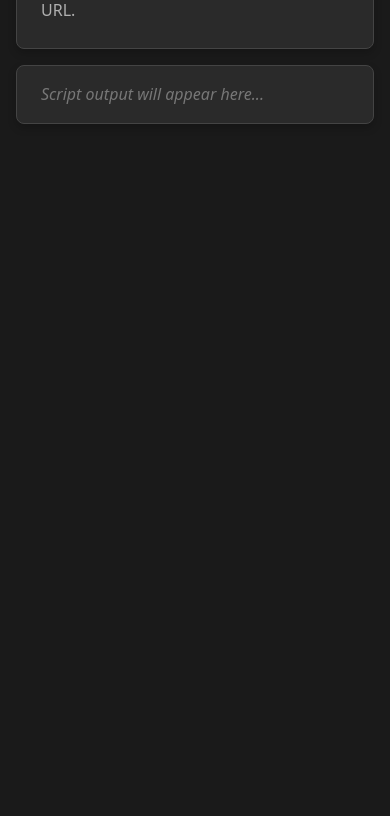
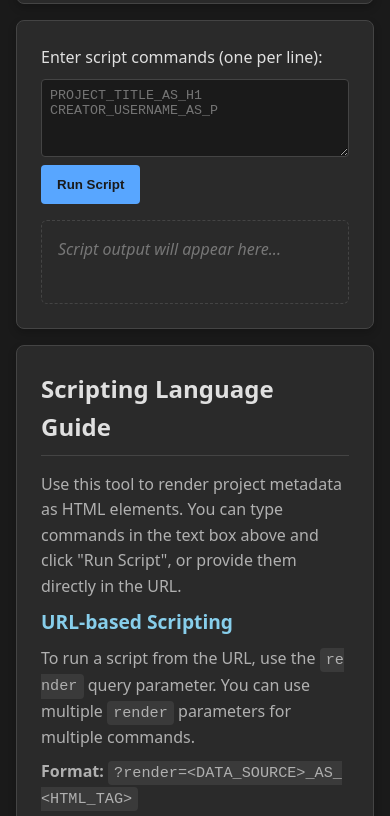
Before and after one commit to websimapi/websim-websim-script-runner, a plain HTML site: page index.html in a window 390 px wide. Shown: the part 162-978 px from the top of the page. Before the commit the page ends 844 px from the top, so only its background shows below. Drawn offline with Linux system fonts and the light colour scheme.

Commit message:
v2: Let's make the user interface more mobile compatible and easier to use. Go ahead and document all of the scripting language and how the code would be formatted so that I can easily see and reference the documentation and examples

```diff
--- a/index.html
+++ b/index.html
@@ -18,9 +18,49 @@
 <body>
     <header>
         <h1>WebSim Script Runner</h1>
-        <p>This page runs scripts provided in the URL. Try adding <code>?render=PROJECT_TITLE_AS_H1</code> to the URL.</p>
     </header>
-    <main id="output"></main>
+
+    <main>
+        <div id="editor-container">
+            <label for="script-input">Enter script commands (one per line):</label>
+            <textarea id="script-input" rows="4" placeholder="PROJECT_TITLE_AS_H1&#10;CREATOR_USERNAME_AS_P"></textarea>
+            <button id="run-button">Run Script</button>
+        </div>
+        <div id="output"></div>
+    </main>
+
+    <section id="documentation">
+        <h2>Scripting Language Guide</h2>
+        <p>Use this tool to render project metadata as HTML elements. You can type commands in the text box above and click "Run Script", or provide them directly in the URL.</p>
+
+        <h3>URL-based Scripting</h3>
+        <p>To run a script from the URL, use the <code>render</code> query parameter. You can use multiple <code>render</code> parameters for multiple commands.</p>
+        <p><strong>Format:</strong> <code>?render=&lt;DATA_SOURCE&gt;_AS_&lt;HTML_TAG&gt;</code></p>
+        <p><strong>Example:</strong> <a href="?render=PROJECT_TITLE_AS_H1&render=CREATOR_USERNAME_AS_P"><code>?render=PROJECT_TITLE_AS_H1&render=CREATOR_USERNAME_AS_P</code></a></p>
+
+        <h3>Available Data Sources</h3>
+        <ul>
+            <li><code>PROJECT_TITLE</code>: The title of the current project.</li>
+            <li><code>PROJECT_DESCRIPTION</code>: The description of the current project.</li>
+            <li><code>CREATOR_USERNAME</code>: The username of the project creator.</li>
+        </ul>
+
+        <h3>Available HTML Tags</h3>
+        <ul>
+            <li><code>H1</code>, <code>H2</code>: Heading elements.</li>
+            <li><code>P</code>: Paragraph element.</li>
+            <li><code>DIV</code>: Division (container) element.</li>
+            <li><code>SPAN</code>: Inline text container.</li>
+        </ul>
+
+        <h3>Examples</h3>
+        <p>To display the project title as a main heading:</p>
+        <code>PROJECT_TITLE_AS_H1</code>
+        <p>To display the creator's username in a paragraph, followed by the project description:</p>
+        <pre><code>CREATOR_USERNAME_AS_P
+PROJECT_DESCRIPTION_AS_P</code></pre>
+    </section>
+
     <script type="module" src="main.js"></script>
 <script defer src="https://static.cloudflareinsights.com/beacon.min.js/v8c78df7c7c0f484497ecbca7046644da1771523124516" integrity="sha512-8DS7rgIrAmghBFwoOTujcf6D9rXvH8xm8JQ1Ja01h9QX8EzXldiszufYa4IFfKdLUKTTrnSFXLDkUEOTrZQ8Qg==" data-cf-beacon='{"version":"2024.11.0","token":"4c6229722a6346bc8eb5cb0e5eae5d41","server_timing":{"name":{"cfCacheStatus":true,"cfEdge":true,"cfExtPri":true,"cfL4":true,"cfOrigin":true,"cfSpeedBrain":true},"location_startswith":null}}' crossorigin="anonymous"></script>
 </body>
--- a/main.js
+++ b/main.js
@@ -2,9 +2,26 @@ import { runScript } from 'interpreter';
 
 document.addEventListener('DOMContentLoaded', () => {
     const outputElement = document.getElementById('output');
-    if (outputElement) {
-        runScript(outputElement);
-    } else {
-        console.error('Output element not found.');
+    const scriptInput = document.getElementById('script-input');
+    const runButton = document.getElementById('run-button');
+
+    if (!outputElement || !scriptInput || !runButton) {
+        console.error('Required UI elements not found.');
+        return;
+    }
+
+    function executeScriptFromInput() {
+        const commands = scriptInput.value.split('\n').filter(line => line.trim() !== '');
+        runScript(outputElement, commands);
+    }
+
+    runButton.addEventListener('click', executeScriptFromInput);
+
+    // Also run script from URL on page load
+    const urlParams = new URLSearchParams(window.location.search);
+    const urlCommands = urlParams.getAll('render');
+    if (urlCommands.length > 0) {
+        scriptInput.value = urlCommands.join('\n');
+        runScript(outputElement, urlCommands);
     }
 });
--- a/script-engine/interpreter.js
+++ b/script-engine/interpreter.js
@@ -17,6 +17,8 @@ const TAG_KEYWORDS = {
 };
 
 async function parseAndExecuteCommand(command, outputElement) {
+    if (!command || command.trim() === '') return;
+
     const parts = command.split('_AS_');
     if (parts.length !== 2) {
         console.warn(`Invalid command format: ${command}`);
@@ -50,12 +52,10 @@ async function parseAndExecuteCommand(command, outputElement) {
     }
 }
 
-export async function runScript(outputElement) {
+export async function runScript(outputElement, commands) {
     outputElement.innerHTML = '';
-    const urlParams = new URLSearchParams(window.location.search);
-    const commands = urlParams.getAll('render');
 
-    if (commands.length === 0) {
+    if (!commands || commands.length === 0) {
         return;
     }
 
--- a/style.css
+++ b/style.css
@@ -7,13 +7,22 @@ body {
     line-height: 1.6;
 }
 
-header, main#output {
+header, main, section#documentation {
     background-color: #2a2a2a;
-    padding: 1rem 1.5rem;
+    padding: 1.5rem;
     border-radius: 8px;
-    margin-bottom: 1rem;
+    margin: 0 auto 1rem auto;
     box-shadow: 0 4px 8px rgba(0,0,0,0.2);
     border: 1px solid #444;
+    max-width: 800px;
+}
+
+#output {
+    margin-top: 1rem;
+    padding: 1rem;
+    border: 1px dashed #444;
+    border-radius: 6px;
+    min-height: 50px;
 }
 
 h1, h2, h3, h4, h5, h6, p {
@@ -22,10 +31,23 @@ h1, h2, h3, h4, h5, h6, p {
 }
 
 h1 {
-    font-size: 1.5rem;
+    font-size: 1.8rem;
+    text-align: center;
 }
 
-p {
+h2 {
+    font-size: 1.5rem;
+    border-bottom: 1px solid #444;
+    padding-bottom: 0.5rem;
+    margin-bottom: 1rem;
+}
+
+h3 {
+    font-size: 1.2rem;
+    color: #87ceeb;
+}
+
+p, li {
     color: #b0b0b0;
 }
 
@@ -34,6 +56,18 @@ code {
     padding: 0.2em 0.4em;
     border-radius: 4px;
     font-family: 'Courier New', Courier, monospace;
+    font-size: 0.95em;
+    word-break: break-all;
+}
+
+pre code {
+    display: block;
+    padding: 1em;
+    white-space: pre-wrap;
+}
+
+ul {
+    padding-left: 20px;
 }
 
 a {
@@ -50,3 +84,37 @@ a:hover {
     color: #777;
     font-style: italic;
 }
+
+#editor-container {
+    display: flex;
+    flex-direction: column;
+    gap: 0.5rem;
+}
+
+#script-input {
+    width: 100%;
+    box-sizing: border-box;
+    background-color: #1a1a1a;
+    color: #e0e0e0;
+    border: 1px solid #444;
+    border-radius: 4px;
+    padding: 0.5rem;
+    font-family: 'Courier New', Courier, monospace;
+    resize: vertical;
+}
+
+#run-button {
+    background-color: #58a6ff;
+    color: #1a1a1a;
+    border: none;
+    padding: 0.75rem 1rem;
+    border-radius: 4px;
+    font-weight: bold;
+    cursor: pointer;
+    transition: background-color 0.2s;
+    align-self: flex-start;
+}
+
+#run-button:hover {
+    background-color: #79bbff;
+}
```
